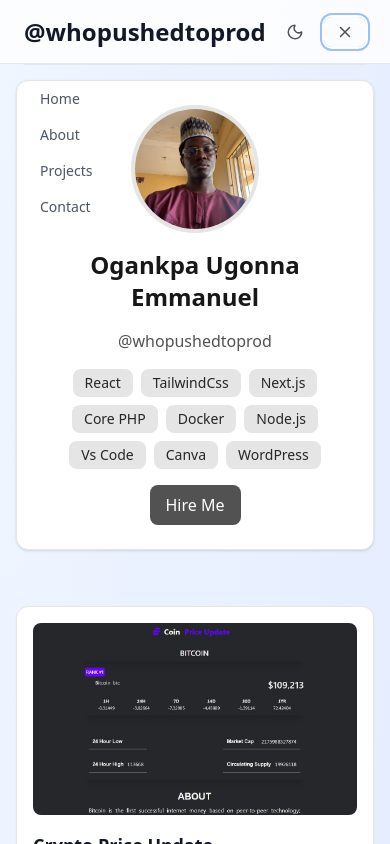
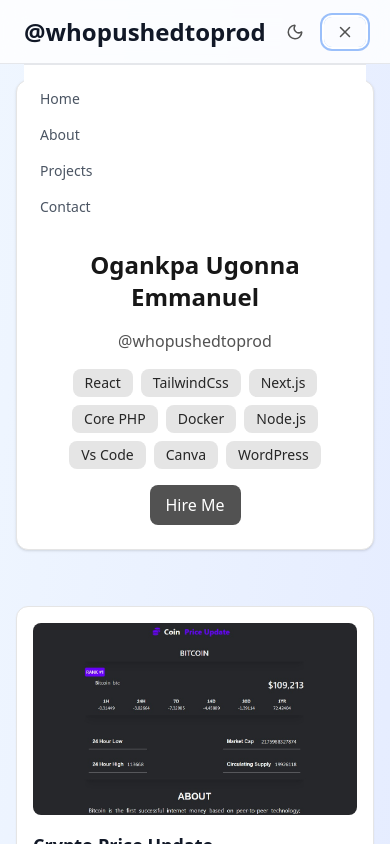
Before and after one commit to Darklight-ui/ugonna, a Next.js app: page / in a window 390 px wide. Both pictures are taken after a click on the button 345 px from the left and 32 px from the top of the page. Shown: the top 844 px of the page. Built offline with nearby package versions, Linux system fonts and the light colour scheme.

Commit message:
added background color to mobile menu

```diff
--- a/components/Header.jsx
+++ b/components/Header.jsx
@@ -48,7 +48,7 @@ const Header = ({ currentPage, setCurrentPage }) => {
         </div>
 
         {isMenuOpen && (
-          <div className="md:hidden mt-4 py-4 border-t border-gray-200 dark:border-gray-700">
+          <div className="md:hidden mt-4 py-4 border-t border-gray-200 dark:border-gray-700 bg-white dark:bg-neutral-900">
             {navItems.map((item) => (
               <Link key={item.href} href={item.href} className="block w-full px-4 py-2 text-sm font-medium text-gray-600 dark:text-gray-400 hover:text-blue-600">
                 {item.label}
```
